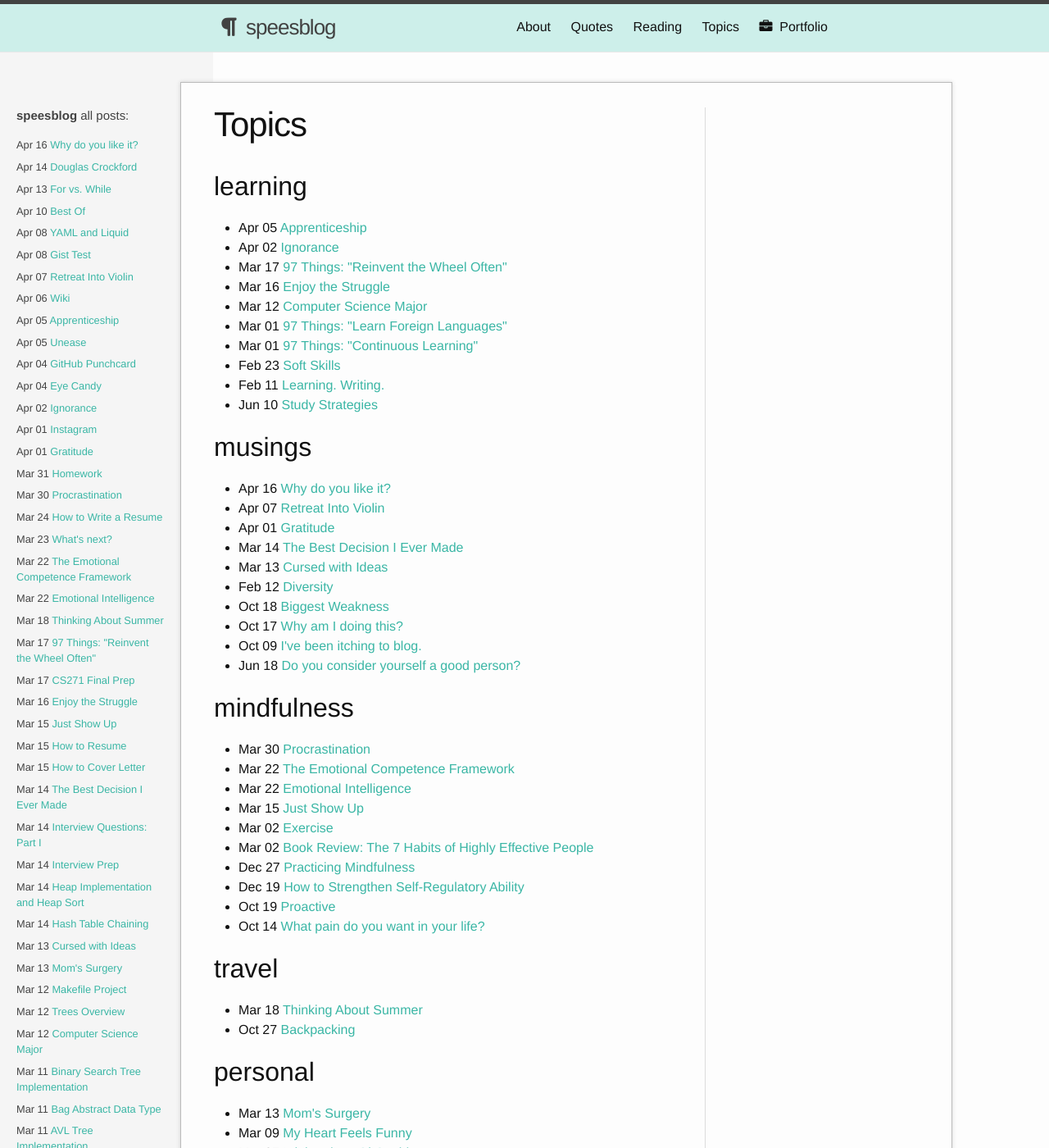
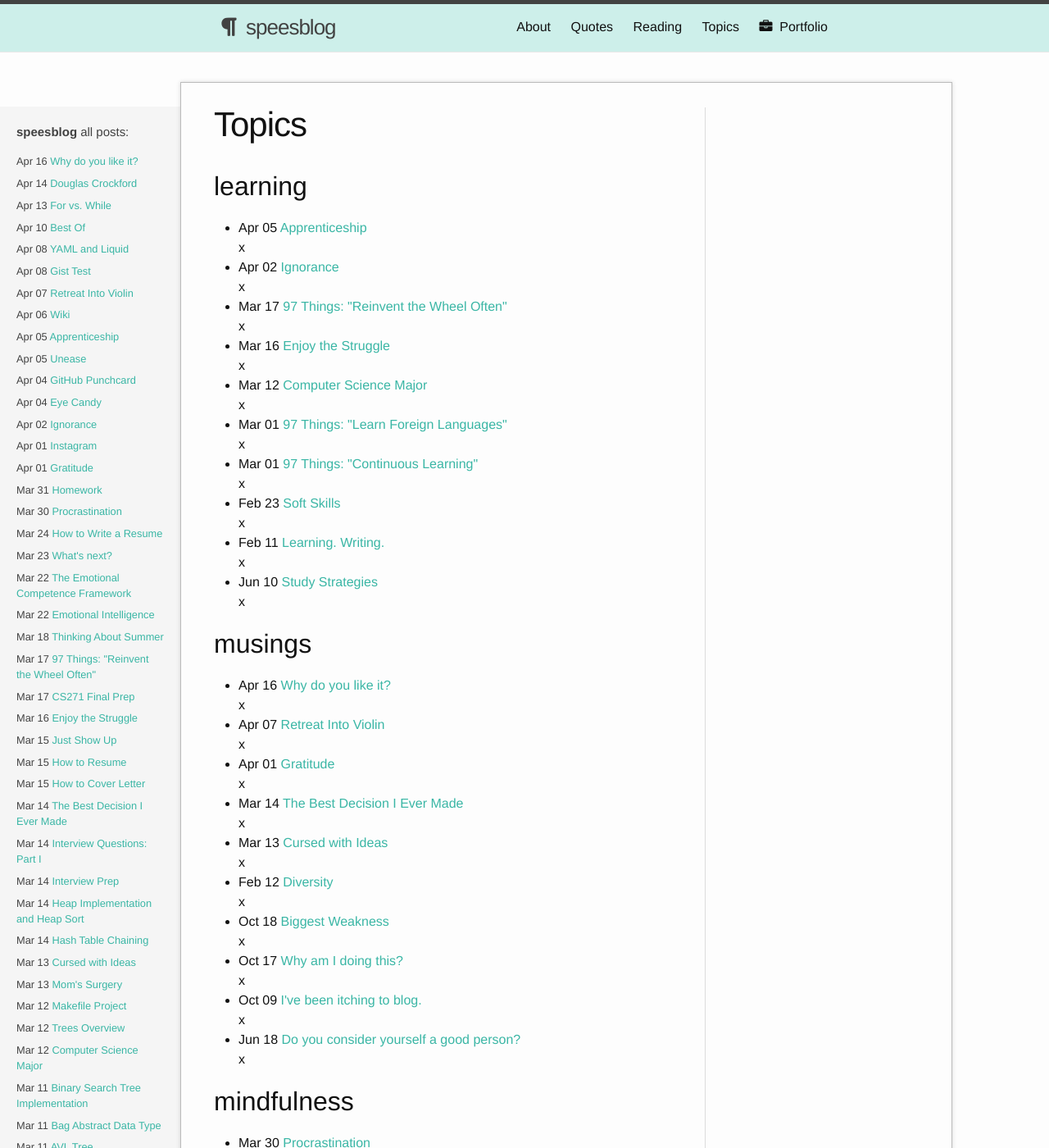
Before and after one commit to shelbyspees/speesblog, a Jekyll site: the page built from topics/topics.md, in a window 1280 px wide and 1400 px high. Shown: the whole window at 82% size. Built offline with Jekyll 4.4.1, drawn with Linux system fonts in a browser that asks for light colours; nearby versions of some CDN libraries; some of the changed text lies outside the part shown.

Commit message:
Update sidebar

```diff
--- a/_includes/JB/pages_list
+++ b/_includes/JB/pages_list
@@ -31,7 +31,7 @@ Usage:
       	{% else %}
       	<li>{{ node.date | date: "%b %d" }} <a href="{{ BASE_PATH }}{{node.url}}">{{node.title}}</a></li>
       	{% endif %}
-      {% endif %}
+      {% endif %}x
     {% endif %}
   {% endfor %}
 {% endif %}
--- a/_sass/_layout.scss
+++ b/_sass/_layout.scss
@@ -172,14 +172,14 @@
 
     #sidebar {
         position: absolute;
-        top: 0;
+        top: 130px;
         left: 0;
         width: 260px;
         background: lighten($grey-color-light, 5%);
     }
 
     #sidebar-list {
-        margin: 130px 20px 50px 20px;
+        margin: 20px 20px 20px 20px;
         width: 180px;
         height: 100%;
         color: $grey-color-dark;
```
